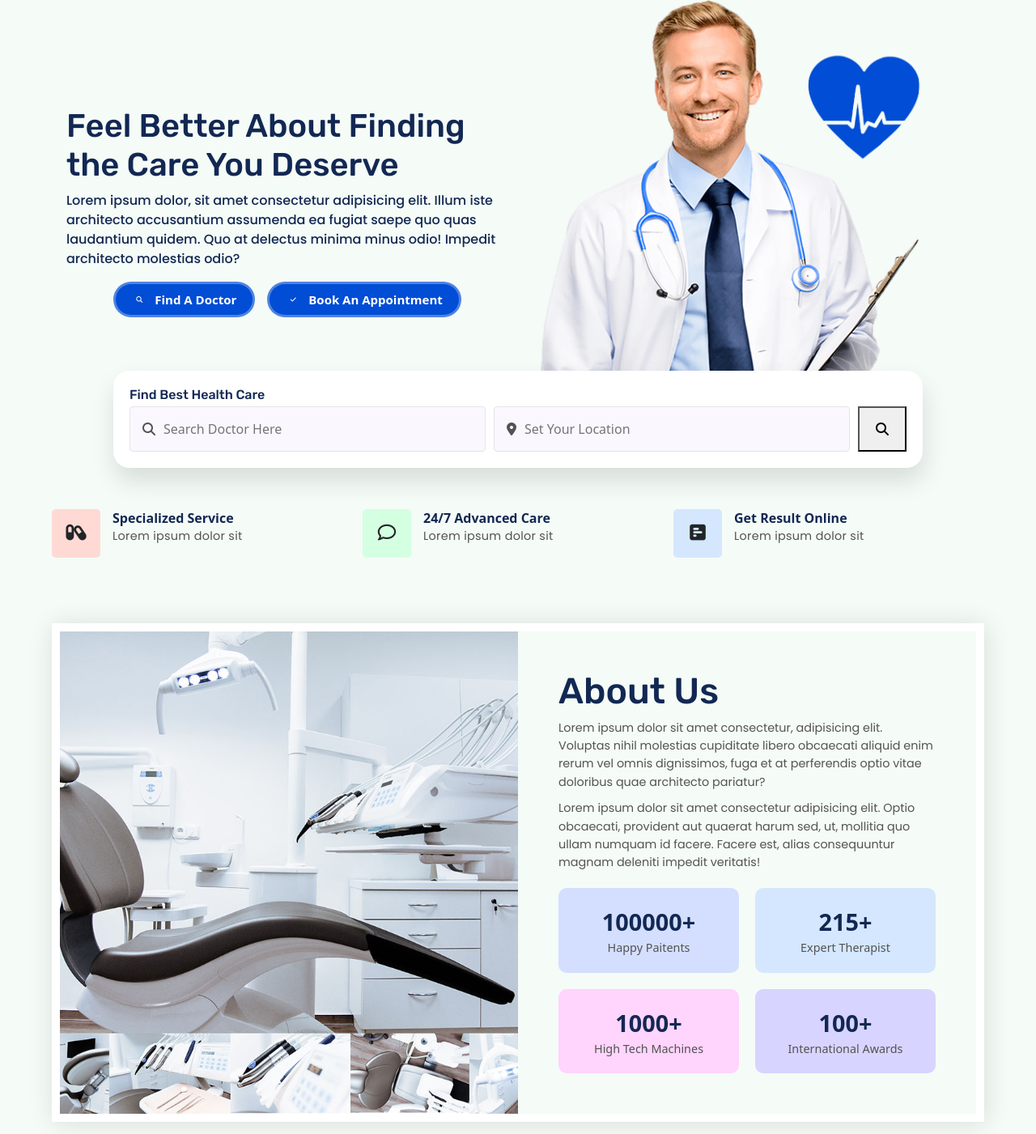
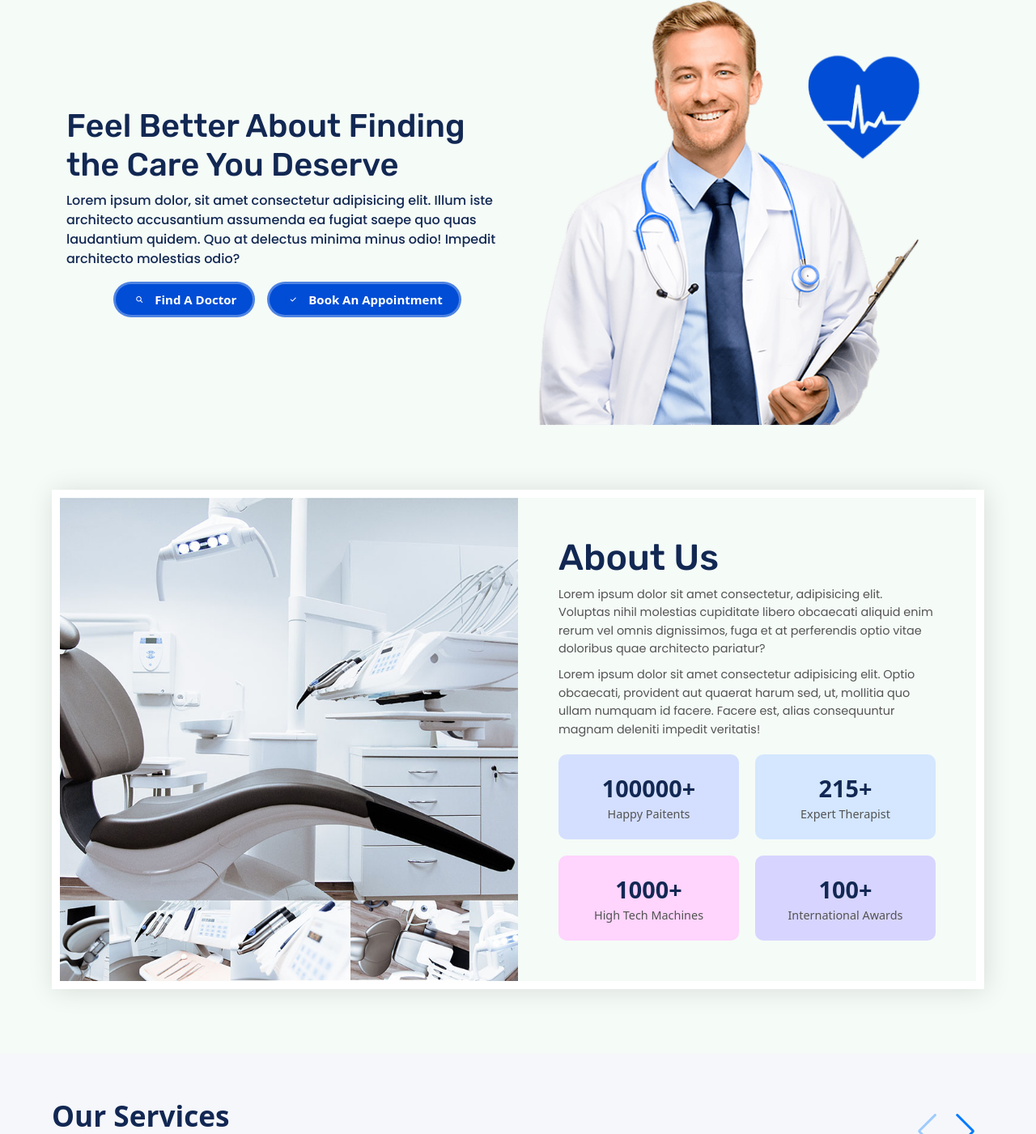
Before and after one commit to Shahzaib695/Final-e-project, a PHP site: page / in a window 1280 px wide. Shown: the part 57-1458 px from the top of the page at 81% size. Run offline with PHP 8.4, Linux system fonts and the light colour scheme.

Commit message:
85.5%done

```diff
--- a/css/style.css
+++ b/css/style.css
@@ -1138,7 +1138,7 @@ ul li a {
 #contact-us .contact-info-title {
   font-weight: bold;
   font-size: 16px;
-  color: #303030;
+  color: #535353;
 }
 
 #contact-us .contact-info div {
@@ -1156,7 +1156,7 @@ ul li a {
 
 #contact-us h2 {
   font-size: 24px;
-  color: #303030;
+  color: #122853;
   margin-bottom: 20px;
 }
 
--- a/index.html
+++ b/index.html
@@ -110,67 +110,7 @@
       </div>
     </div>
   </section>
-  <!-- search box -->
-  <div class="appointment-search-container">
 
-    <h3>Find Best Health Care</h3>
-    <!-- search -->
-    <div class="appointment-search">
-      <div class="appo-search-box">
-        <i class="fa-solid fa-magnifying-glass"></i>
-        <input type="text" placeholder="Search Doctor Here">
-      </div>
-      <div class="appo-search-box">
-        <i class="fa-solid fa-location-dot"></i>
-        <input type="text" placeholder="Set Your Location">
-      </div>
-      <!-- buttons -->
-      <button>
-        <i class="fa-solid fa-magnifying-glass"></i>
-      </button>
-    </div>
-  </div>
-  <!-- search end -->
-  <!-- what we offer -->
-  <section class="what-we-provide">
-    <div class="w-info-box w-info-box1">
-      <!-- icon -->
-      <div class="w-info-icon">
-
-        <i class="fa-solid fa-capsules"></i>
-      </div>
-      <!-- text -->
-      <div class="w-info-text">
-        <strong>Specialized Service</strong>
-        <p>Lorem ipsum dolor sit</p>
-      </div>
-    </div>
-    <!-- box2 -->
-    <div class="w-info-box w-info-box2">
-      <!-- icon -->
-      <div class="w-info-icon">
-
-        <i class="fa-regular fa-comment"></i>
-      </div>
-      <!-- text -->
-      <div class="w-info-text">
-        <strong>24/7 Advanced Care</strong>
-        <p>Lorem ipsum dolor sit</p>
-      </div>
-    </div>
-    <!-- box3 -->
-    <div class="w-info-box w-info-box3">
-      <!-- icon -->
-      <div class="w-info-icon">
-
-        <i class="fa-solid fa-square-poll-horizontal"></i>
-      </div>
-      <!-- text -->
-      <div class="w-info-text">
-        <strong>Get Result Online</strong>
-        <p>Lorem ipsum dolor sit</p>
-      </div>
-    </div>
   </section>
   <!-- end -->
   <section id="about-us">
@@ -711,7 +651,6 @@
           </form>
         </div>
       </div>
-
       <p id="output" class="error-message"></p>
     </div>
   </section>
```
